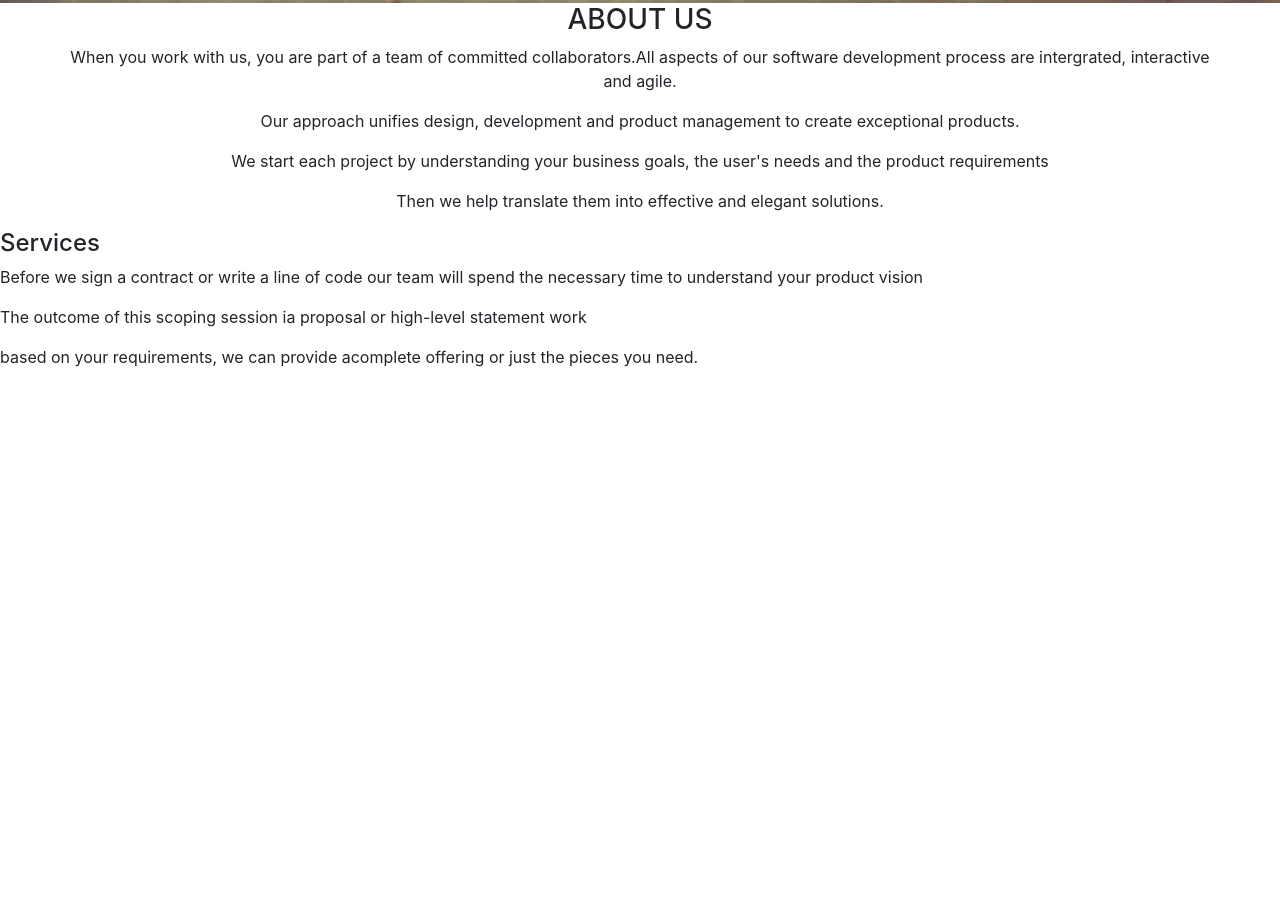
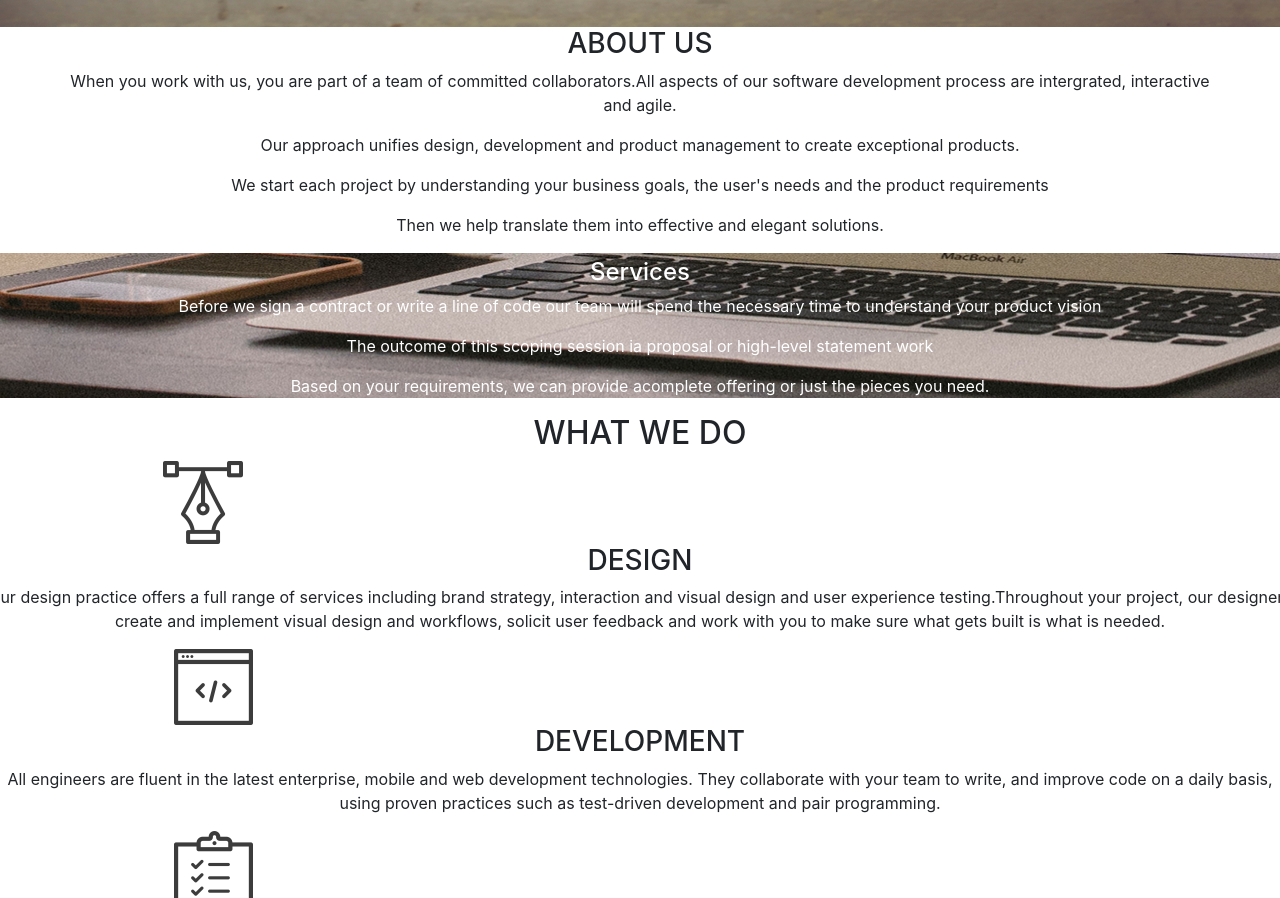
Before and after one commit to michayla/Delani-studios, a plain HTML site: page index.html in a window 1280 px wide. Shown: the part 797-1695 px from the top of the page. Before the commit the page ends 1182 px from the top, so only its background shows below. Drawn offline with nearby package versions, Linux system fonts and the light colour scheme; a web font is replaced by a local one.

Commit message:
added what we do

```diff
--- a/css/styles.css
+++ b/css/styles.css
@@ -8,9 +8,18 @@
     color: white;
     height: 100vh;
     width: 100%;
-    padding-top: ;
 }
 #aboutus{
 
     text-align: center;
 }
+#services{
+    color: white;
+    text-align: center;
+    background-image: url("../images/s_image.jpg");
+    padding-top: 5px;
+}
+
+#whatwedo{
+    text-align: center;
+}
--- a/index.html
+++ b/index.html
@@ -15,7 +15,7 @@
      <link href="https://fonts.googleapis.com/css?family=Zhi+Mang+Xing&display=swap" rel="stylesheet">
 
 </head>
-<body>
+div>
     <div class="bg-image">
         <div class="container" id="landing">
             <img src="images/logo.png" alt="logo">
@@ -38,5 +38,42 @@
     <p>Before we sign a contract or write a line of code our team will spend the necessary time to understand
             your product vision</p>
         <p>The outcome of this scoping session ia proposal or high-level statement work </p>
-        <p>based on your requirements, we can provide acomplete offering or just the pieces you need.</p>
+        <p>Based on your requirements, we can provide acomplete offering or just the pieces you need.</p>
 </div>
+<div id="whatwedo">
+<h2>WHAT WE DO</h2>
+<div class="row">
+
+    <div class="col-md-4">
+            <img src="images/design_icon.png">
+    </div>
+    <div>
+        <h3>DESIGN</h3>
+        <p>Our design practice offers a full range of services including brand strategy,
+            interaction and visual design and user experience testing.Throughout  your project, our designers create and implement visual design and workflows,
+            solicit user feedback and work with you to make sure what gets built is what is
+            needed.</p>
+            </div>
+    </div>
+<div class="col-md-4">
+   <img src="images/dev_icon.png">
+</div>
+<h3>DEVELOPMENT</h3>
+<p>All engineers are fluent in the latest enterprise, mobile and web development
+    technologies.
+They collaborate with your team to write, and improve code on a daily basis, using
+    proven practices such as test-driven development and pair programming.</p>
+
+    <div class="col-md-4">
+        <div>
+            <img src="images/product_icon.png">
+        </div>
+        <h3>PRODUCT MANAGEMENT</h3>
+        <p> Planning and development is iterative. Because we are constantly coding and testing,
+            the products we build are always ready to go live.
+      This iterative process allows for changes as business requirements evolve.</p>
+
+        </div>
+    </div>
+ </div>
+ </div>
```
